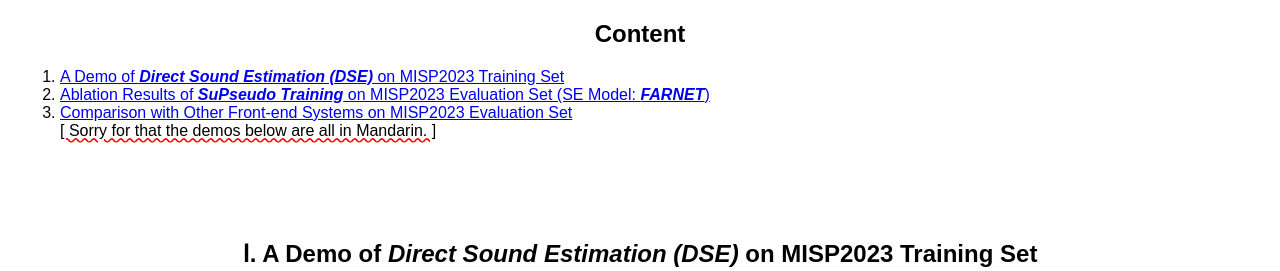
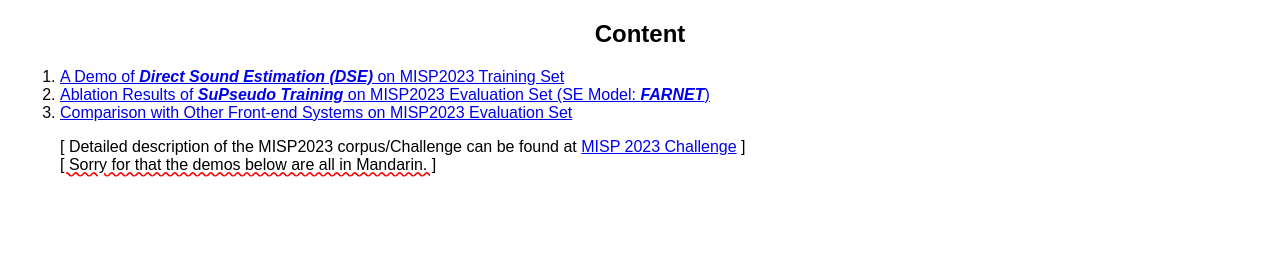
Before and after one commit to anonymity4demo/demo_of_SuPseudo, a plain HTML site: page index.html in a window 1280 px wide. Shown: the top 271 px of the page. Drawn offline with Linux system fonts and the light colour scheme.

Commit message:
Update index.html

```diff
--- a/index.html
+++ b/index.html
@@ -50,6 +50,11 @@
             <li><a href="#Part1">A Demo of <strong><i>Direct Sound Estimation (DSE)</i></strong> on MISP2023 Training Set</a></li>
             <li><a href="#Part2">Ablation Results of <strong><i>SuPseudo Training</i></strong> on MISP2023 Evaluation Set (SE Model: <strong><i>FARNET</i></strong>)</a></li>
             <li><a href="#Part3">Comparison with Other Front-end Systems on MISP2023 Evaluation Set</a></li>
+            <p> </p>
+            <p> </p>
+            <p style="margin: 0; ">
+                [ Detailed description of the MISP2023 corpus/Challenge can be found at <a href="https://mispchallenge.github.io/mispchallenge2023/index.html" target="_blank">MISP 2023 Challenge</a> ]
+            </p>
             <p style="margin: 0; text-decoration: underline wavy red;">
                 [ Sorry for that the demos below are all in Mandarin. ]
             </p>
@@ -411,7 +416,7 @@
             <img src="assets/images/comparison/GSS_S126-R04_S126127_C09_I1_Far-049840_050152.png" alt="Spectrogram for Near">
         </div>
         <div class="a_sample">
-            <strong>GSS+MEASE <a href="#ref2">[2]</a> (challenge baseline)</strong>
+            <strong>GSS+MEASE <a href="#ref2">[2]</a> <br> (challenge baseline)</strong>
             <audio controls>
                 <source src="assets/audio/comparison/MEASE_S126-R04_S126127_C09_I1_Far-049840_050152.wav" type="audio/mpeg">
                 Your browser does not support the audio element.
@@ -419,7 +424,7 @@
             <img src="assets/images/comparison/MEASE_S126-R04_S126127_C09_I1_Far-049840_050152.png" alt="Spectrogram for GSS">
         </div>
         <div class="a_sample">
-            <strong>XMU-system <a href="#ref3">[3]</a> (third-ranked system)</strong>
+            <strong>XMU-system <a href="#ref3">[3]</a> <br> (third-ranked system)</strong>
             <audio controls>
                 <source src="assets/audio/comparison/XMUSPEECH_Sys_S126_R04_S126127_C09_I1_049840-050152.wav" type="audio/mpeg">
                 Your browser does not support the audio element.
@@ -427,7 +432,7 @@
             <img src="assets/images/comparison/XMUSPEECH_Sys_S126_R04_S126127_C09_I1_049840-050152.png" alt="Spectrogram for GSS">
         </div>
         <div class="a_sample">
-            <strong>GSS+FARNET+SuPseudo training (ours)</strong>
+            <strong>GSS+FARNET+SuPseudo training <br> (ours)</strong>
             <audio controls>
                 <source src="assets/audio/comparison/FARNET_S126_R04_S126127_C09_I1_049840-050152.wav" type="audio/mpeg">
                 Your browser does not support the audio element.
@@ -445,7 +450,7 @@
             <img src="assets/images/comparison/GSS_S127-R04_S126127_C09_I1_Far-056348_056596.png" alt="Spectrogram for Near">
         </div>
         <div class="a_sample">
-            <strong>GSS+MEASE <a href="#ref2">[2]</a> (challenge baseline)</strong>
+            <strong>GSS+MEASE <a href="#ref2">[2]</a> <br> (challenge baseline)</strong>
             <audio controls>
                 <source src="assets/audio/comparison/MEASE_S127-R04_S126127_C09_I1_Far-056348_056596.wav" type="audio/mpeg">
                 Your browser does not support the audio element.
@@ -453,7 +458,7 @@
             <img src="assets/images/comparison/MEASE_S127-R04_S126127_C09_I1_Far-056348_056596.png" alt="Spectrogram for GSS">
         </div>
         <div class="a_sample">
-            <strong>XMU-system <a href="#ref3">[3]</a> (third-ranked system)</strong>
+            <strong>XMU-system <a href="#ref3">[3]</a> <br> (third-ranked system)</strong>
             <audio controls>
                 <source src="assets/audio/comparison/XMUSPEECH_Sys_S127_R04_S126127_C09_I1_056348-056596.wav" type="audio/mpeg">
                 Your browser does not support the audio element.
@@ -461,7 +466,7 @@
             <img src="assets/images/comparison/XMUSPEECH_Sys_S127_R04_S126127_C09_I1_056348-056596.png" alt="Spectrogram for GSS">
         </div>
         <div class="a_sample">
-            <strong>GSS+FARNET+SuPseudo training (ours)</strong>
+            <strong>GSS+FARNET+SuPseudo training <br> (ours)</strong>
             <audio controls>
                 <source src="assets/audio/comparison/FARNET_S127_R04_S126127_C09_I1_056348-056596.wav" type="audio/mpeg">
                 Your browser does not support the audio element.
@@ -479,7 +484,7 @@
             <img src="assets/images/comparison/GSS_S128-R04_S128129_C12_I2_Far-147124_147768.png" alt="Spectrogram for Near">
         </div>
         <div class="a_sample">
-            <strong>GSS+MEASE <a href="#ref2">[2]</a> (challenge baseline)</strong>
+            <strong>GSS+MEASE <a href="#ref2">[2]</a> <br> (challenge baseline)</strong>
             <audio controls>
                 <source src="assets/audio/comparison/MEASE_S128-R04_S128129_C12_I2_Far-147124_147768.wav" type="audio/mpeg">
                 Your browser does not support the audio element.
@@ -487,7 +492,7 @@
             <img src="assets/images/comparison/MEASE_S128-R04_S128129_C12_I2_Far-147124_147768.png" alt="Spectrogram for GSS">
         </div>
         <div class="a_sample">
-            <strong>XMU-system <a href="#ref3">[3]</a> (third-ranked system)</strong>
+            <strong>XMU-system <a href="#ref3">[3]</a> <br> (third-ranked system)</strong>
             <audio controls>
                 <source src="assets/audio/comparison/XMUSPEECH_Sys_S128_R04_S128129_C12_I2_147124-147768.wav" type="audio/mpeg">
                 Your browser does not support the audio element.
@@ -495,7 +500,7 @@
             <img src="assets/images/comparison/XMUSPEECH_Sys_S128_R04_S128129_C12_I2_147124-147768.png" alt="Spectrogram for GSS">
         </div>
         <div class="a_sample">
-            <strong>GSS+FARNET+SuPseudo training (ours)</strong>
+            <strong>GSS+FARNET+SuPseudo training <br> (ours)</strong>
             <audio controls>
                 <source src="assets/audio/comparison/FARNET_S128_R04_S128129_C12_I2_147124-147768.wav" type="audio/mpeg">
                 Your browser does not support the audio element.
@@ -513,7 +518,7 @@
             <img src="assets/images/comparison/GSS_S189-R11_S189190191192_C10_I2_Far-051932_052228.png" alt="Spectrogram for Near">
         </div>
         <div class="a_sample">
-            <strong>GSS+MEASE <a href="#ref2">[2]</a> (challenge baseline)</strong>
+            <strong>GSS+MEASE <a href="#ref2">[2]</a> <br> (challenge baseline)</strong>
             <audio controls>
                 <source src="assets/audio/comparison/MEASE_S189-R11_S189190191192_C10_I2_Far-051932_052228.wav" type="audio/mpeg">
                 Your browser does not support the audio element.
@@ -521,7 +526,7 @@
             <img src="assets/images/comparison/MEASE_S189-R11_S189190191192_C10_I2_Far-051932_052228.png" alt="Spectrogram for GSS">
         </div>
         <div class="a_sample">
-            <strong>XMU-system <a href="#ref3">[3]</a> (third-ranked system)</strong>
+            <strong>XMU-system <a href="#ref3">[3]</a> <br> (third-ranked system)</strong>
             <audio controls>
                 <source src="assets/audio/comparison/XMUSPEECH_Sys_S189_R11_S189190191192_C10_I2_051932-052228.wav" type="audio/mpeg">
                 Your browser does not support the audio element.
@@ -529,7 +534,7 @@
             <img src="assets/images/comparison/XMUSPEECH_Sys_S189_R11_S189190191192_C10_I2_051932-052228.png" alt="Spectrogram for GSS">
         </div>
         <div class="a_sample">
-            <strong>GSS+FARNET+SuPseudo training (ours)</strong>
+            <strong>GSS+FARNET+SuPseudo training <br> (ours)</strong>
             <audio controls>
                 <source src="assets/audio/comparison/FARNET_S189_R11_S189190191192_C10_I2_051932-052228.wav" type="audio/mpeg">
                 Your browser does not support the audio element.
@@ -547,7 +552,7 @@
             <img src="assets/images/comparison/GSS_S349-R59_S346347348349_C06_I1_Far-084992_085588.png" alt="Spectrogram for Near">
         </div>
         <div class="a_sample">
-            <strong>GSS+MEASE <a href="#ref2">[2]</a> (challenge baseline)</strong>
+            <strong>GSS+MEASE <a href="#ref2">[2]</a> <br> (challenge baseline)</strong>
             <audio controls>
                 <source src="assets/audio/comparison/MEASE_S349-R59_S346347348349_C06_I1_Far-084992_085588.wav" type="audio/mpeg">
                 Your browser does not support the audio element.
@@ -555,7 +560,7 @@
             <img src="assets/images/comparison/MEASE_S349-R59_S346347348349_C06_I1_Far-084992_085588.png" alt="Spectrogram for GSS">
         </div>
         <div class="a_sample">
-            <strong>XMU-system <a href="#ref3">[3]</a> (third-ranked system)</strong>
+            <strong>XMU-system <a href="#ref3">[3]</a> <br> (third-ranked system)</strong>
             <audio controls>
                 <source src="assets/audio/comparison/XMUSPEECH_Sys_S349_R59_S346347348349_C06_I1_084992-085588.wav" type="audio/mpeg">
                 Your browser does not support the audio element.
@@ -563,7 +568,7 @@
             <img src="assets/images/comparison/XMUSPEECH_Sys_S349_R59_S346347348349_C06_I1_084992-085588.png" alt="Spectrogram for GSS">
         </div>
         <div class="a_sample">
-            <strong>GSS+FARNET+SuPseudo training (ours)</strong>
+            <strong>GSS+FARNET+SuPseudo training <br> (ours)</strong>
             <audio controls>
                 <source src="assets/audio/comparison/FARNET_S349_R59_S346347348349_C06_I1_084992-085588.wav" type="audio/mpeg">
                 Your browser does not support the audio element.
```
